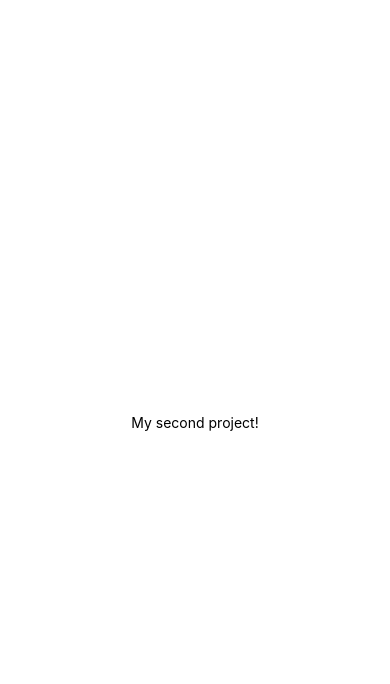
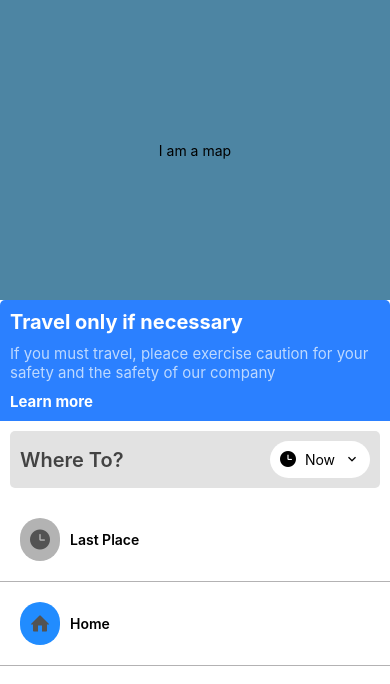
Before and after one commit to ShadePrima/volunteers-mobile-app-v2, a React Native app: screen /Home in a window 390 px wide. Shown: the top 684 px of the page. Built offline with nearby package versions, Linux system fonts and the light colour scheme.

Commit message:
add home page

```diff
--- a/App.js
+++ b/App.js
@@ -1,21 +1,15 @@
+import React from "react";
+// import Icon from "react-native-vector-icons/FontAwesome";
+import { StyleSheet, Text, View } from "react-native";
+
 import { StatusBar } from "expo-status-bar";
-import React from "react";
-import { StyleSheet, Text, View } from "react-native";
+import HomeScreen from "./src/screens/HomeScreen";
 
 export default function App() {
   return (
-    <View style={styles.container}>
-      <Text>My second project!</Text>
+    <View>
+      <HomeScreen />
       <StatusBar style="auto" />
     </View>
   );
 }
-
-const styles = StyleSheet.create({
-  container: {
-    flex: 1,
-    backgroundColor: "#fff",
-    alignItems: "center",
-    justifyContent: "center",
-  },
-});
--- a/package.json
+++ b/package.json
@@ -15,6 +15,7 @@
     "react": "18.0.0",
     "react-dom": "18.0.0",
     "react-native": "0.69.4",
+    "react-native-vector-icons": "^9.2.0",
     "react-native-web": "~0.18.7"
   },
   "devDependencies": {
--- /dev/null
+++ b/src/components/HomeMap/index.jsx
@@ -0,0 +1,20 @@
+import { View, Text } from "react-native";
+import React from "react";
+
+const HomeMap = () => {
+  return (
+    <View
+      style={{
+        height: 300,
+        width: "100%",
+        backgroundColor: "#4d85a3",
+        justifyContent: "center",
+        alignItems: "center",
+      }}
+    >
+      <Text>I am a map</Text>
+    </View>
+  );
+};
+
+export default HomeMap;
--- /dev/null
+++ b/src/components/HomeSearch/index.jsx
@@ -0,0 +1,39 @@
+import React from "react";
+import { View, Text } from "react-native";
+
+import styles from "./styles";
+import AntDesign from "react-native-vector-icons/AntDesign";
+import MaterialIcons from "react-native-vector-icons/MaterialIcons";
+import Entypo from "react-native-vector-icons/Entypo";
+
+const HomeSearch = () => {
+  return (
+    <View>
+      {/* Input box */}
+      <View style={styles.inputBox}>
+        <Text style={styles.inputText}>Where To?</Text>
+        <View style={styles.timeContainer}>
+          <AntDesign name="clockcircle" size={16} />
+          <Text>Now</Text>
+          <MaterialIcons name="keyboard-arrow-down" size={16} />
+        </View>
+      </View>
+      {/* Previous Destination */}
+      <View style={styles.row}>
+        <View style={styles.iconeContainer}>
+          <AntDesign name="clockcircle" size={20} color={"#535353"} />
+        </View>
+        <Text style={styles.destinationText}>Last Place</Text>
+      </View>
+      {/* Home Destination */}
+      <View style={styles.row}>
+        <View style={[styles.iconeContainer, { backgroundColor: "#218cff" }]}>
+          <Entypo name="home" size={20} color={"#535353"} />
+        </View>
+        <Text style={styles.destinationText}>Home</Text>
+      </View>
+    </View>
+  );
+};
+
+export default HomeSearch;
--- /dev/null
+++ b/src/components/HomeSearch/styles.js
@@ -0,0 +1,45 @@
+import { StyleSheet } from "react-native";
+
+const styles = StyleSheet.create({
+  inputBox: {
+    backgroundColor: "#e2e2e2",
+    margin: 10,
+    padding: 10,
+    flexDirection: "row",
+    justifyContent: "space-between",
+    alignItems: "center",
+    borderRadius: 5,
+  },
+  inputText: {
+    fontSize: 20,
+    fontWeight: "600",
+    color: "#434343",
+  },
+  timeContainer: {
+    flexDirection: "row",
+    justifyContent: "space-between",
+    width: 100,
+    padding: 10,
+    backgroundColor: "#fff",
+    borderRadius: 50,
+  },
+  row: {
+    flexDirection: "row",
+    alignItems: "center",
+    padding: 20,
+    borderBottomWidth: 1,
+    borderColor: "#b3b2b3",
+  },
+  iconeContainer: {
+    backgroundColor: "#b3b3b3",
+    padding: 10,
+    borderRadius: 25,
+  },
+  destinationText: {
+    marginLeft: 10,
+    fontWeight: "600",
+    fonstSize: 16,
+  },
+});
+
+export default styles;
--- /dev/null
+++ b/src/components/MiddleMessage/index.jsx
@@ -0,0 +1,20 @@
+import React from "react";
+import { View, Text } from "react-native";
+import styles from "./styles";
+
+import sytles from "./styles";
+
+const MiddleMessage = () => {
+  return (
+    <View style={styles.container}>
+      <Text style={styles.title}>Travel only if necessary</Text>
+      <Text style={styles.text}>
+        If you must travel, pleace exercise caution for your safety and the
+        safety of our company
+      </Text>
+      <Text style={styles.learnMore}>Learn more</Text>
+    </View>
+  );
+};
+
+export default MiddleMessage;
--- /dev/null
+++ b/src/components/MiddleMessage/styles.js
@@ -0,0 +1,28 @@
+import { StyleSheet } from "react-native";
+
+const styles = StyleSheet.create({
+  container: {
+    backgroundColor: "#2b80ff",
+    padding: 10,
+    borderTopLeftRadius: 5,
+    borderTopRightRadius: 5,
+  },
+  title: {
+    color: "white",
+    fontSize: 20,
+    fontWeight: "bold",
+    marginBottom: 10,
+  },
+  text: {
+    color: "#bed9ff",
+    fontSize: 15,
+    marginBottom: 10,
+  },
+  learnMore: {
+    color: "#fff",
+    fontSize: 15,
+    fontWeight: "bold",
+  },
+});
+
+export default styles;
--- /dev/null
+++ b/src/screens/HomeScreen/index.jsx
@@ -0,0 +1,20 @@
+import React from "react";
+import { View, Text } from "react-native";
+
+import HomeMap from "../../components/HomeMap";
+import HomeSearch from "../../components/HomeSearch";
+import MiddleMessage from "../../components/MiddleMessage";
+
+const HomeScreen = () => {
+  return (
+    <View>
+      <HomeMap />
+      <MiddleMessage />
+      <HomeSearch />
+      {/* Covid message */}
+      {/* Bottom component */}
+    </View>
+  );
+};
+
+export default HomeScreen;
```
Also changed, not shown: src/assets/Icons.md (added, +44 -0 lines), src/screens/HomeScreen/styles.js (added), 5 other files (tests, documents, lock files or other folders).
